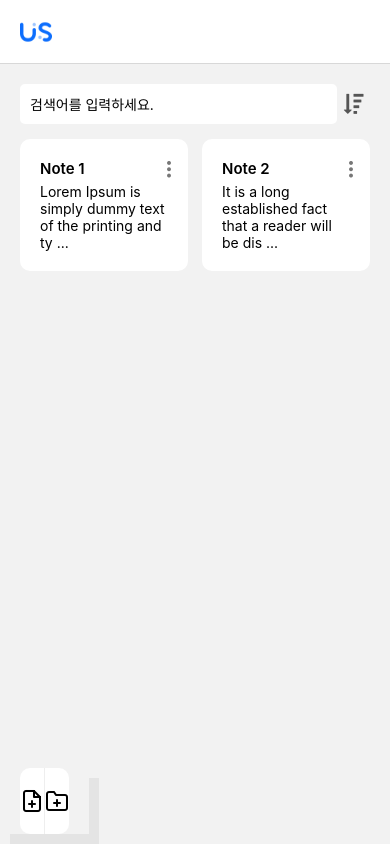
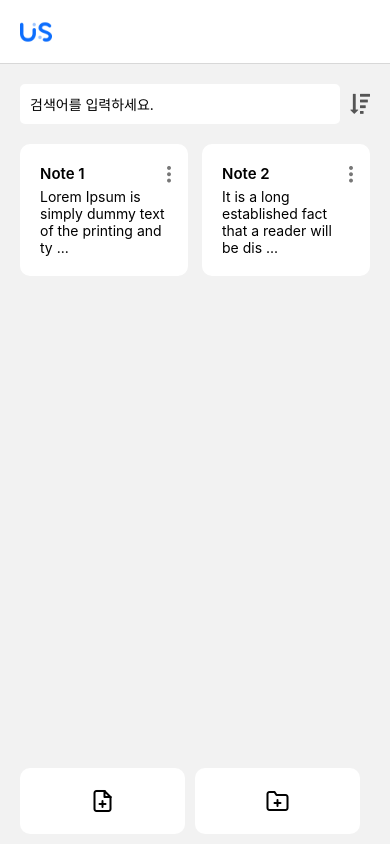
Before and after one commit to 2023-HNU-CPD-US/us-client, a React Native app: screen / in a window 390 px wide. Built offline with nearby package versions, Linux system fonts and the light colour scheme.

Commit message:
폴더이름바꾸기, 삭제 적용

```diff
--- a/components/Folder.js
+++ b/components/Folder.js
@@ -11,6 +11,7 @@ import {
 } from "react-native";
 import { useDispatch } from "react-redux";
 import { remove, rename } from "../reducers/folderReducer";
+import axios from "axios";
 
 import { Entypo } from "@expo/vector-icons";
 import MenuModal from "./modal/MenuModal";
@@ -37,10 +38,7 @@ function Folder({ id, name, onPress }) {
                     if (buttonIndex === 0) {
                         setisRenameing(true);
                     } else if (buttonIndex === 1) {
-                        const removeFolder = {
-                            id,
-                        };
-                        dispatch(remove(removeFolder));
+                        deleteFolder();
                     }
                 }
             );
@@ -53,25 +51,49 @@ function Folder({ id, name, onPress }) {
         }
     }, [isRenaming]);
 
-    const handleRenameSubmit = ({ nativeEvent }) => {
-        const { text } = nativeEvent;
+    const handleRenameSubmit = () => {
         const renameFolder = {
             id,
-            newName: text,
+            newName: newName.trim(),
         };
-        dispatch(rename(renameFolder));
 
-        setisRenameing(false);
+        axios
+            .put(`https://port-0-us-server-das6e2dli8igkfo.sel4.cloudtype.app/FolderList/
+            /${id}`, renameFolder)
+            .then((response) => {
+                dispatch(rename(response.data));
+            })
+            .catch((error) => {
+                console.log("Error renaming folder:", error);
+            })
+            .finally(() => {
+                setisRenameing(false);
+            });
+    };
+
+    const deleteFolder = () => {
+        axios
+            .delete(`https://port-0-us-server-das6e2dli8igkfo.sel4.cloudtype.app/FolderList/
+            /${id}`)
+            .then(() => {
+                const removeFolder = {
+                    id,
+                };
+                dispatch(remove(removeFolder));
+            })
+            .catch((error) => {
+                console.log("Error deleting folder:", error);
+            });
     };
 
     return (
         <TouchableOpacity
-            activeOpacity="0.6"
+            activeOpacity={0.6}
             style={styles.folder}
             onPress={onPress}
         >
             <TouchableOpacity
-                activeOpacity="0.6"
+                activeOpacity={0.6}
                 style={styles.folderMenu}
                 onPress={modalOpen}
             >
@@ -121,7 +143,7 @@ const styles = StyleSheet.create({
     },
     folderName: {
         fontSize: 15,
-        fontWeight: 600,
+        fontWeight: "600",
         marginTop: 5,
     },
     renameInput: {
--- a/pages/Home.js
+++ b/pages/Home.js
@@ -6,170 +6,67 @@ import {
   ScrollView,
   TouchableOpacity,
   ActionSheetIOS,
-
 } from "react-native";
 import { Feather, FontAwesome } from "@expo/vector-icons";
 import { useSelector, useDispatch } from "react-redux";
 import { add } from "../reducers/folderReducer";
-import { fetchFolders, addFolder, removeFolder, renameFolder } from "../reducers/folderReducer";
-
-
+import axios from 'axios';
 
 import Folder from "../components/Folder";
 import Note from "../components/Note";
 import SortModal from "../components/modal/SortModal";
 import NoDataImage from "../components/NoDataImage";
-import axios from 'axios';
 
 function Home({ navigation }) {
-    const folderData = useSelector((state) =>
-        state.folderReducer.folders
-            .slice()
-            .sort((a, b) => a.name.localeCompare(b.name))
-    );
-    const noteData = useSelector((state) =>
-        state.noteReducer.notes
-            .slice()
-            .sort((a, b) => a.name.localeCompare(b.name))
-    );
+  const folderData = useSelector((state) => state.folderReducer.folders);
+  const noteData = useSelector((state) => state.noteReducer.notes);
 
-    const [data, setData] = useState(
-        [...folderData, ...noteData].filter((item) => item.parentId === null)
-    );
+  const [data, setData] = useState([]);
   const [getdata, setgetData] = useState(null);
 
   const [modalVisible, setModalVisible] = useState(false);
   const [searchText, setSearchText] = useState("");
   const [currentFolder, setCurrentFolder] = useState(null);
   const [sortOption, setSortOption] = useState("name");
-        // 폴더 리스트 가져오기
-    const handleFetchFolders = () => {
-        dispatch(fetchFolders());
-    };
-
-    // 폴더 추가하기
-    const NewhandleAddFolder = (folder) => {
-        dispatch(addFolder(folder));
-    };
-
-    // 폴더 삭제하기
-    const handleRemoveFolder = (id) => {
-        dispatch(removeFolder(id));
-    };
-
-    // 폴더 이름 변경하기
-    const handleRenameFolder = (id, newName) => {
-        dispatch(renameFolder(id, newName));
-    };
 
   const dispatch = useDispatch();
-    const handleAddFolder = () => {
+
+  const handleAddFolder = useCallback(() => {
     const newFolder = {
       id: Date.now(), // 임의의 고유 ID 생성
       name: "새 폴더",
       parentId: currentFolder, // 현재 폴더를 부모로 설정
     };
-        dispatch(add(newFolder));
-    };
 
+    axios
+      .post("https://port-0-us-server-das6e2dli8igkfo.sel4.cloudtype.app/FolderList/", newFolder)
+      .then((response) => {
+        dispatch(add(response.data));
+      })
+      .catch((error) => {
+        console.log("Error adding folder:", error);
+      });
+  }, [currentFolder, dispatch]);
 
-    const handleFolderPress = useCallback(
-        (folderId) => {
-            const filteredData = [...folderData, ...noteData].filter(
-                (item) => item.parentId === folderId
-            );
-            setData(filteredData);
+  const handleFolderPress = useCallback((folderId) => {
     setCurrentFolder(folderId);
-        },
-        [folderData, noteData]
-    );
+  }, []);
 
   const handleGoBack = useCallback(() => {
     if (currentFolder) {
-            const parentFolder = folderData.find(
-                (folder) => folder.id === currentFolder
-            );
+      const parentFolder = folderData.find((folder) => folder.id === currentFolder);
       if (parentFolder) {
         setCurrentFolder(parentFolder.parentId);
-                handleFolderPress(parentFolder.parentId);
       }
     }
-    }, [currentFolder, folderData, handleFolderPress]);
-
-    const renderPairs = (renderData) => {
-        const pairs = [];
-        if (renderData.length) {
-            for (let i = 0; i < renderData.length; i += 2) {
-                const first = renderData[i];
-                const second = renderData[i + 1];
-                const pair = (
-                    <View key={i} style={styles.listRow}>
-                        {first.type === "folder" ? (
-                            <Folder
-                                id={first.id}
-                                name={first.name}
-                                onPress={() => handleFolderPress(first.id)}
-                            />
-                        ) : (
-                            <Note
-                                id={first.id}
-                                name={first.name}
-                                content={first.content}
-                            />
-                        )}
-                        {second && (
-                            <>
-                                {second.type === "folder" ? (
-                                    <Folder
-                                        id={second.id}
-                                        name={second.name}
-                                        onPress={() =>
-                                            handleFolderPress(second.id)
-                                        }
-                                    />
-                                ) : (
-                                    <Note
-                                        id={second.id}
-                                        name={second.name}
-                                        content={second.content}
-                                    />
-                                )}
-                            </>
-                        )}
-                    </View>
-                );
-                pairs.push(pair);
-            }
-        } else {
-            const pair = <NoDataImage />;
-            pairs.push(pair);
-        }
-        return pairs;
-    };
+  }, [currentFolder, folderData]);
 
   useEffect(() => {
-        const sortedFolders = folderData
-            .filter((item) => item.parentId === currentFolder)
-            .sort((a, b) => a.name.localeCompare(b.name));
-        const sortedNotes = noteData
-            .filter((item) => item.parentId === currentFolder)
-            .sort((a, b) => a.name.localeCompare(b.name));
-
-        let sortedData = [];
-        if (sortOption === "name") {
-            sortedData = [...sortedFolders, ...sortedNotes];
-        } else if (sortOption === "date") {
-            const sortedFolderData = sortedFolders.sort(
-                (a, b) => new Date(b.date) - new Date(a.date)
-            );
-            const sortedNoteData = sortedNotes.sort(
-                (a, b) => new Date(b.date) - new Date(a.date)
-            );
-            sortedData = [...sortedFolderData, ...sortedNoteData];
-        }
+    const filteredData = [...folderData, ...noteData].filter((item) => item.parentId === currentFolder);
+    const sortedData = filteredData.sort((a, b) => a.name.localeCompare(b.name));
 
     setData(sortedData);
-    }, [sortOption]);
+  }, [folderData, noteData, currentFolder]);
 
   const modalOpen = useCallback(() => {
     if (Platform.OS === "android") {
@@ -191,62 +88,35 @@ function Home({ navigation }) {
     }
   }, []);
 
-    const handleSearchSubmit = () => {
+  const handleSearchSubmit = useCallback(() => {
     if (searchText === "") {
-            setData(
-                [...folderData, ...noteData].filter(
-                    (item) => item.parentId === null
-                )
-            );
+      const filteredData = [...folderData, ...noteData].filter((item) => item.parentId === null);
+      setData(filteredData);
     } else {
       const filteredData = [...folderData, ...noteData].filter((item) =>
         item.name.includes(searchText)
       );
       setData(filteredData);
     }
-    };
+  }, [searchText, folderData, noteData]);
 
   return (
     <View style={styles.home}>
-            <View
-                style={{
-                    paddingHorizontal: 20,
-                    paddingTop: 20,
-                    flexDirection: "row",
-                    alignItems: "center",
-                }}
-            >
+      <View style={styles.header}>
         {currentFolder && (
-                    <TouchableOpacity
-                        onPress={handleGoBack}
-                        style={{ marginRight: 10 }}
-                    >
+          <TouchableOpacity onPress={handleGoBack} style={styles.backButton}>
             <FontAwesome name="arrow-left" size={20} color="#555" />
           </TouchableOpacity>
         )}
         <TextInput
-                    style={{
-                        flex: 9,
-                        height: 40,
-                        backgroundColor: "white",
-                        paddingHorizontal: 10,
-                        borderRadius: 5,
-                    }}
+          style={styles.searchInput}
           placeholder="검색어를 입력하세요."
           onChangeText={(text) => setSearchText(text)}
           onSubmitEditing={handleSearchSubmit}
-                    returnKeyType="search"
           value={searchText}
         />
-                <TouchableOpacity style={{ flex: 1 }} onPress={modalOpen}>
-                    <FontAwesome
-                        name="sort-amount-desc"
-                        size={20}
-                        color="#555"
-                        style={{
-                            textAlign: "center",
-                        }}
-                    />
+        <TouchableOpacity onPress={modalOpen} style={styles.sortButton}>
+          <FontAwesome name="sort-amount-desc" size={20} color="#555" />
           <SortModal
             visible={modalVisible}
             onClose={() => setModalVisible(false)}
@@ -255,39 +125,49 @@ function Home({ navigation }) {
         </TouchableOpacity>
       </View>
 
-            <ScrollView style={styles.list}>{renderPairs(data)}</ScrollView>
+      <ScrollView style={styles.list}>
+        <View style={styles.row}>
+          {data.length ? (
+            data.map((item) => {
+              if (item.type === "folder") {
+                return (
+                  <Folder
+                    key={item.id}
+                    id={item.id}
+                    name={item.name}
+                    onPress={() => handleFolderPress(item.id)}
+                  />
+                );
+              } else {
+                return (
+                  <Note
+                    key={item.id}
+                    id={item.id}
+                    name={item.name}
+                    content={item.content}
+                  />
+                );
+              }
+            })
+          ) : (
+            <NoDataImage />
+          )}
+        </View>
+      </ScrollView>
 
-            <View style={styles.menu}>
+      <View style={styles.footer}>
         <TouchableOpacity
-                    activeOpacity="0.6"
-                    style={{
-                        ...styles.menuTab,
-                        borderTopLeftRadius: 10,
-                        borderBottomLeftRadius: 10,
-                        borderRightWidth: 1,
-                        borderRightColor: "#eee",
-                    }}
+          style={styles.addButton}
           onPress={() => navigation.navigate("작성하기")}
         >
-                    <View>
           <Feather name="file-plus" size={24} color="black" />
-                    </View>
         </TouchableOpacity>
         <TouchableOpacity
-                    activeOpacity="0.6"
-                    style={{
-                        ...styles.menuTab,
-                        borderTopRightRadius: 10,
-                        borderBottomRightRadius: 10,
-                    }}
+          style={styles.addButton}
           onPress={handleAddFolder}
         >
-                    <View>
           <Feather name="folder-plus" size={24} color="black" />
-                    </View>
         </TouchableOpacity>
-
-
       </View>
     </View>
   );
@@ -295,38 +175,53 @@ function Home({ navigation }) {
 
 const styles = StyleSheet.create({
   home: {
-        width: "100%",
-        height: "100%",
+    flex: 1,
+  },
+  header: {
+    flexDirection: "row",
+    alignItems: "center",
+    paddingHorizontal: 20,
+    paddingTop: 20,
+  },
+  backButton: {
+    marginRight: 10,
+  },
+  searchInput: {
+    flex: 1,
+    height: 40,
+    backgroundColor: "white",
+    paddingHorizontal: 10,
+    borderRadius: 5,
+  },
+  sortButton: {
+    marginLeft: 10,
   },
   list: {
-        width: "100%",
+    flex: 1,
     paddingHorizontal: 20,
+    marginTop: 20,
     marginBottom: 90,
   },
-    listRow: {
+  row: {
     flexDirection: "row",
+    flexWrap: "wrap",
     justifyContent: "space-between",
-        marginTop: 15,
   },
-    menu: {
+  footer: {
+    flexDirection: "row",
+    paddingHorizontal: 20,
     position: "absolute",
-        left: "0%",
     bottom: 10,
-        flexDirection: "row",
-        // borderRadius: 10,
-        shadowColor: "#000",
-        shadowOpacity: 0.06,
-        shadowOffset: {
-            width: 10,
-            height: 10,
+    left: 0,
+    right: 0,
   },
-        paddingHorizontal: 20,
-    },
-    menuTab: {
+  addButton: {
     backgroundColor: "#fff",
     flex: 1,
     alignItems: "center",
     paddingVertical: 20,
+    borderRadius: 10,
+    marginRight: 10,
   },
 });
 
--- a/pages/Write.js
+++ b/pages/Write.js
@@ -22,7 +22,7 @@ function Write({ navigation, route }) {
     useEffect(() => {
         if (serverResponse) {
             const serverResponseStr = typeof serverResponse === 'object' ? JSON.stringify(serverResponse) : serverResponse;
-            setContent(serverResponseStr.result);
+            setContent(serverResponseStr);
         }
       }, [serverResponse]);
 
--- a/reducers/folderReducer.js
+++ b/reducers/folderReducer.js
@@ -1,4 +1,3 @@
-import axios from 'axios';
 import { createSlice } from "@reduxjs/toolkit";
 
 
@@ -39,26 +38,4 @@ const folders = createSlice({
     },
 });
 
-export const { setFolders, add, remove, rename } = folders.actions;
-
-export const fetchFolders = () => async dispatch => {
-    const response = await axios.get('https://port-0-us-server-das6e2dli8igkfo.sel4.cloudtype.app/FolderList/');
-    dispatch(setFolders(response.data));
-};
-
-export const addFolder = (folder) => async dispatch => {
-    const response = await axios.post('https://port-0-us-server-das6e2dli8igkfo.sel4.cloudtype.app/TextList/', folder);
-    dispatch(add(response.data));
-};
-
-export const removeFolder = (id) => async dispatch => {
-    await axios.delete(`https://port-0-us-server-das6e2dli8igkfo.sel4.cloudtype.app/TextList/${id}`);
-    dispatch(remove({ id }));
-};
-
-export const renameFolder = (id, newName) => async dispatch => {
-    const response = await axios.patch(`https://port-0-us-server-das6e2dli8igkfo.sel4.cloudtype.app/TextList/${id}`, { name: newName });
-    dispatch(rename({ id, newName: response.data.name }));
-};
-
 export const folderReducer = folders.reducer;
```
Lines whose indentation alone changed are shown as unchanged.
